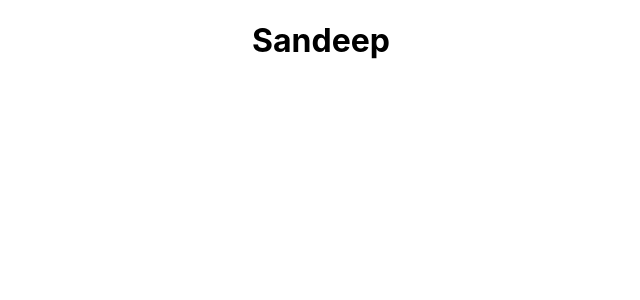
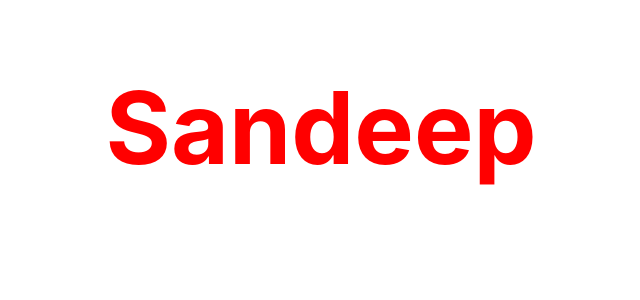
Before and after one commit to SandeepKumar377/code-evolution-tut, a React (Create React App) app: page / in a window 1280 px wide. Shown: the top 300 px of the page, without its empty margins (319-959 px from the left). Built offline with nearby package versions, Linux system fonts and the light colour scheme.

Commit message:
use style as a object

```diff
--- /dev/null
+++ b/src/appStyle.css
@@ -0,0 +1,3 @@
+.error{
+    color:red;
+}
--- /dev/null
+++ b/src/appStylesModule.css
@@ -0,0 +1,3 @@
+.success{
+    color: green;
+}
--- a/src/components/InlineCSS.js
+++ b/src/components/InlineCSS.js
@@ -1,9 +1,14 @@
 import React from 'react'
+
+const objectStyle={
+    fontSize:'100px',
+    color:'red'
+}
 
 const InlineCSS = () => {
     return (
         <div>
-            <h1>Sandeep</h1>
+            <h1 style={objectStyle}>Sandeep</h1>
         </div>
     )
 }
```
